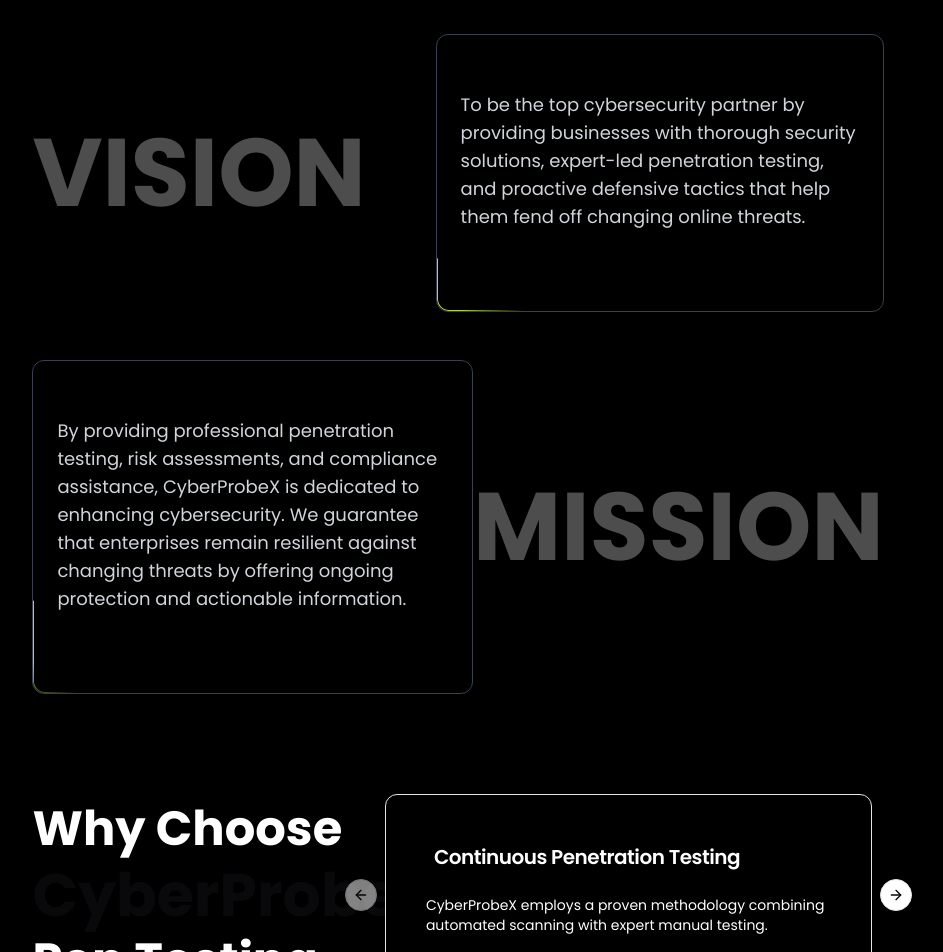
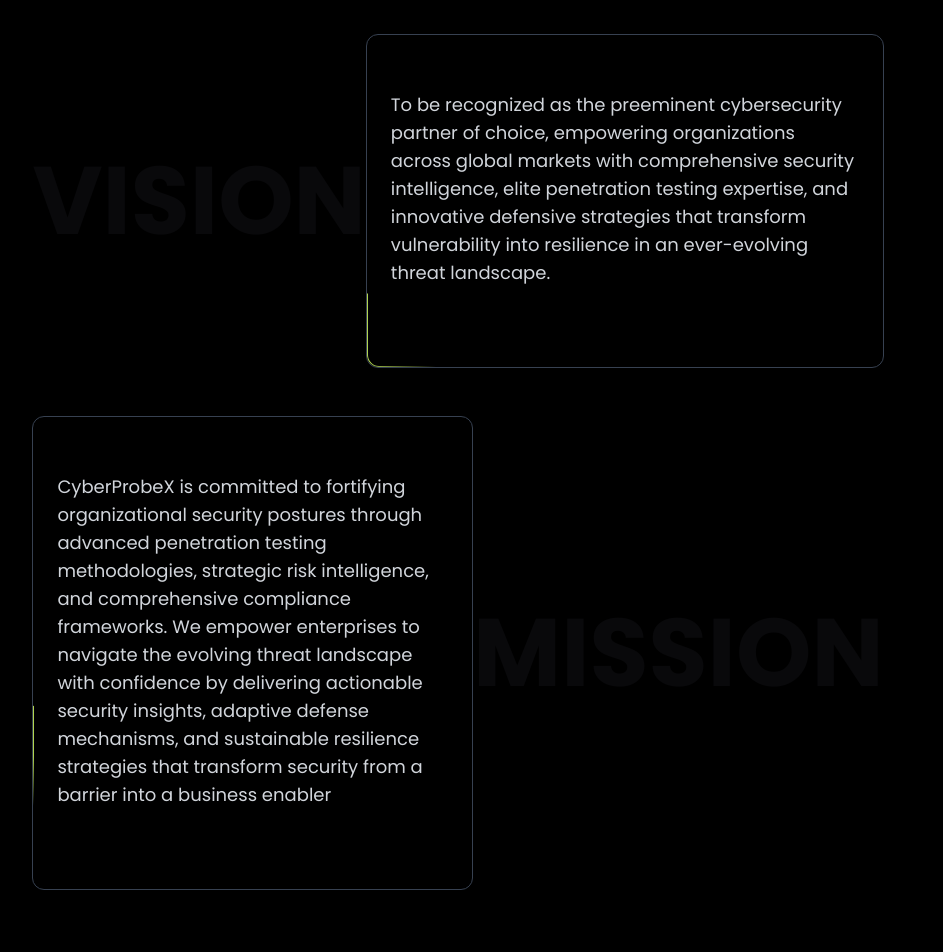
Before and after one commit to sujaykumar007/cyberprobe-X, a Next.js app: page /about in a window 1280 px wide. Shown: the part 740-1692 px from the top of the page, without its empty margins (182-1125 px from the left). Built offline with nearby package versions, Linux system fonts and the light colour scheme.

Commit message:
alignment changes

```diff
--- a/app/about/page.tsx
+++ b/app/about/page.tsx
@@ -5,8 +5,8 @@
 
 export default function About() {
   const services = [
-    { id: 1, title: "VISION", desc: "To be the top cybersecurity partner by providing businesses with thorough security solutions, expert-led penetration testing, and proactive defensive tactics that help them fend off changing online threats." },
-    { id: 2, title: "MISSION", desc: "By providing professional penetration testing, risk assessments, and compliance assistance, CyberProbeX is dedicated to enhancing cybersecurity. We guarantee that enterprises remain resilient against changing threats by offering ongoing protection and actionable information." }
+    { id: 1, title: "VISION", desc: "To be recognized as the preeminent cybersecurity partner of choice, empowering organizations across global markets with comprehensive security intelligence, elite penetration testing expertise, and innovative defensive strategies that transform vulnerability into resilience in an ever-evolving threat landscape." },
+    { id: 2, title: "MISSION", desc: "CyberProbeX is committed to fortifying organizational security postures through advanced penetration testing methodologies, strategic risk intelligence, and comprehensive compliance frameworks. We empower enterprises to navigate the evolving threat landscape with confidence by delivering actionable security insights, adaptive defense mechanisms, and sustainable resilience strategies that transform security from a barrier into a business enabler" }
   ];
 
   const WhyUs = [
@@ -45,10 +45,10 @@
   <div
     key={index}
     className="flex flex-col md:flex-row justify-between items-center mx-auto  w-full md:w-[80%] px-4 md:px-12 py-10 md:py-6 space-y-6 md:space-y-0 ">
-    <span className={`text-white text-5xl md:text-8xl font-bold opacity-30 ${index % 2 === 0 ? 'md:order-1' : 'md:order-2'}`}>
+    <span className={`text-primary-yellow text-5xl md:text-8xl font-bold  ${index % 2 === 0 ? 'md:order-1' : 'md:order-2'}`}>
       {service.title}
     </span>
-    <Card className={`relative py-8 overflow-hidden bg-black border-opacity-35 border-gray-700 w-full max-w-md ${index % 2 === 0 ? 'md:order-2' : 'md:order-1'}`}>
+    <Card className={`relative py-8 overflow-hidden bg-black border-opacity-35 border-gray-700 w-full max-w-xl ${index % 2 === 0 ? 'md:order-2' : 'md:order-1'}`}>
       <CardHeader>
         <CardDescription className="text-gray-300 text-sm md:text-lg">{service.desc}</CardDescription>
       </CardHeader>
@@ -60,7 +60,7 @@
 
 
       {/* Why Us Section */}
-      <div className="flex flex-col md:flex-row items-center justify-center px-4 md:px-12 py-16 w-full md:w-[80%] mx-auto">
+      <div className="flex flex-col md:flex-row items-center justify-center px-4 md:px-12 py-36  w-full md:w-[80%] mx-auto">
         <div className="text-center md:text-left w-full md:w-[40%] mb-10 md:mb-0">
           <h1 className="text-3xl md:text-5xl font-extrabold leading-tight text-white">Why Choose</h1>
           <h1 className="text-primary-yellow text-3xl md:text-6xl font-extrabold mt-3">CyberProbeX</h1>
--- a/app/custom-components/Header.tsx
+++ b/app/custom-components/Header.tsx
@@ -15,7 +15,7 @@
         <source src="/vedieo.mp4" type="video/mp4" />
       </video>
       <div className="absolute inset-0 flex items-center justify-center bg-black bg-opacity-70">
-        <h1 className="text-white text-5xl md:text-8xl font-bold drop-shadow-lg sm:mb-14 md:mb-7 lg:mb-5">
+        <h1 className="text-white text-5xl md:text-8xl font-bold drop-shadow-lg">
           <span className="text-primary-yellow">Defense</span> Starts with <span className="text-primary-yellow">Offense</span>
 
         </h1>
--- a/app/custom-components/VelocityScrolling.tsx
+++ b/app/custom-components/VelocityScrolling.tsx
@@ -6,8 +6,8 @@
     <div className="relative flex w-full flex-col items-center justify-center overflow-hidden">
 
       <div className="w-full max-w-xs sm:max-w-md md:max-w-xl lg:max-w-7xl overflow-hidden overflow-y-hidden">
-        <VelocityScroll className="text-white text-2xl">
-          Pentesting
+        <VelocityScroll className="text-white text-sm">
+        Our offensive security approach transforms reactive protection into proactive resilience, safeguarding your most valuable digital assets .
         </VelocityScroll>
       </div>
 
--- a/app/custom-components/contactSection.tsx
+++ b/app/custom-components/contactSection.tsx
@@ -16,7 +16,7 @@
         height={900}
       />
 
-      <div className="relative flex flex-col justify-center items-center gap-y-28 min-h-screen px-4 md:px-0">
+      <div className="relative flex flex-col justify-center items-center min-h-screen px-4 md:px-0">
         <div className="text-center">
           <h1 className="text-4xl md:text-6xl font-bold mb-4 text-primary-yellow">Get in Touch</h1>
           <p className="text-lg md:text-3xl  text-white">With Our Team</p>
--- a/app/custom-components/stats.tsx
+++ b/app/custom-components/stats.tsx
@@ -50,7 +50,7 @@
   }, [])
 
   return (
-    <div ref={sectionRef} className="w-full px-5 max-h-full flex flex-col gap-10 items-center justify-center bg-black">
+    <div ref={sectionRef} className="w-full px-5 max-h-full flex flex-col gap-y-10 items-center justify-center bg-black">
       <h1 className="text-2xl sm:text-4xl md:text-5xl lg:text-5xl font-extrabold text-white">
         Key <span className="text-primary-yellow">Cybersecurity </span> Stats
       </h1>
--- a/app/page.tsx
+++ b/app/page.tsx
@@ -19,7 +19,7 @@
   return (
     <div className="w-full pb-40 max-h-full flex flex-col gap-y-20 md:gap-y-32 items-center justify-center bg-black ">
 
-      <div className={`text-center  w-[95%]  rounded-3xl mt-16 md:mt-8 lg:mt-20 overflow-hidden pt-10 md:pt-0`}  style={{ backgroundColor: "var(--primary-blue)"}}>
+      <div className={`text-center  w-[95%]  rounded-3xl  overflow-hidden mt-20 md:mt-0 pt-10 md:pt-0`}  style={{ backgroundColor: "var(--primary-blue)"}}>
         <Header />
       </div>
       <div style={{ marginTop: -40 }}>
@@ -29,28 +29,28 @@
         <WhyUs />
       </div>
 
-      <div className=" flex flex-col items-center justify-center text-center  px-4">J
+      <div className=" flex flex-col items-center justify-center text-center  px-4 container ">
         <h1 className="text-2xl sm:text-4xl md:text-5xl lg:text-5xl font-extrabold pb-14 text-white">
         Comprehensive <span className="text-primary-yellow">Cybersecurity</span> Services
         </h1>
       <SwiperComponent/>
       </div>
-      <div className="w-[100%] container">
+      <div className="w-[100%] container gap-y-20">
       <SwiperComponents/>
       </div>
-      <div className="w-[100%] container">
+      <div className="w-[100%] container gap-y-20">
         <Advantage/>
       </div>
-      <div className="w-[100%] container">
+      <div className="w-[100%] container gap-y-20">
         <Stats/>
       </div>
-      <div className="w-[100%] container">
+      <div className="w-[100%] container gap-y-20">
     <Training/>
       </div>
       <div className="text-white w-[100%] conatiner">
  <AccordionDemo/>
       </div>
-      <div className="md:w-[30%] w-[70%] mt-28 md:mt-0 container">
+      <div className="md:w-[30%] w-[70%]  container">
       <div className="text-center pb-10">
           <h1 className="text-4xl md:text-6xl font-bold mb-4 text-primary-yellow">Get in Touch</h1>
           <p className="text-xl md:text-3xl font-semibold text-white">With Our Team</p>
--- a/components/magicui/scroll-based-velocity.tsx
+++ b/components/magicui/scroll-based-velocity.tsx
@@ -101,8 +101,8 @@
 }
 
 export function VelocityScroll({
-  defaultVelocity = 5,
-  numRows = 2,
+  defaultVelocity = 1,
+  numRows = 1,
   children,
   className,
   ...props
```
